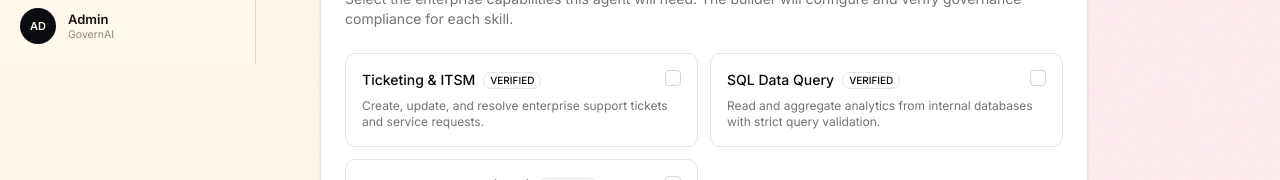
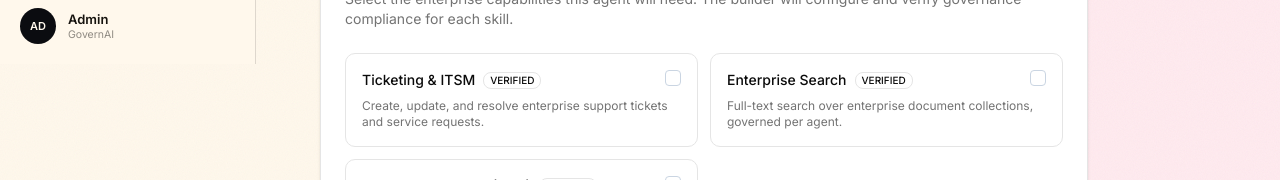
Before and after one commit to bakshishantanu/GovernAI, a Next.js app in the folder frontend/: page /request-agent in a window 1280 px wide. Shown: the part 736-916 px from the top of the page. Built offline with nearby package versions, Linux system fonts and the light colour scheme; no server answers.

Commit message:
feat(frontend): map solr_search icon and details across all console pages and modals

```diff
--- a/frontend/src/app/(console)/_components/agent-grid.tsx
+++ b/frontend/src/app/(console)/_components/agent-grid.tsx
@@ -19,6 +19,7 @@ type AgentBudget = { agent_id: string; spend_usd: number; cap_usd: number };
 const SKILL_ICON: Record<string, LucideIcon> = {
   ticketing: Ticket,
   document_search: FileSearch,
+  solr_search: Search,
   sql_query: Database,
 };
 
--- a/frontend/src/app/(console)/agents/[id]/_components/passport-panel.tsx
+++ b/frontend/src/app/(console)/agents/[id]/_components/passport-panel.tsx
@@ -1,13 +1,14 @@
 "use client";
 
 import { motion } from "framer-motion";
-import { Bot, FileSearch, Database, Ticket } from "lucide-react";
+import { Bot, FileSearch, Database, Ticket, Search } from "lucide-react";
 import type { LucideIcon } from "lucide-react";
 import { money, type Agent, type Budget } from "../../_components/agent-types";
 
 const SKILL_ICON: Record<string, LucideIcon> = {
   ticketing: Ticket,
   document_search: FileSearch,
+  solr_search: Search,
   sql_query: Database,
 };
 
--- a/frontend/src/app/(console)/agents/_components/create-agent-modal.tsx
+++ b/frontend/src/app/(console)/agents/_components/create-agent-modal.tsx
@@ -2,13 +2,14 @@
 
 import { useEffect, useState } from "react";
 import { motion, AnimatePresence } from "framer-motion";
-import { X, Bot, FileSearch, Database, Ticket, ShieldCheck, ShieldX } from "lucide-react";
+import { X, Bot, FileSearch, Database, Ticket, ShieldCheck, ShieldX, Search } from "lucide-react";
 import type { LucideIcon } from "lucide-react";
 import { fetchApi } from "@/lib/api-client";
 
 const SKILL_ICON: Record<string, LucideIcon> = {
   ticketing: Ticket,
   document_search: FileSearch,
+  solr_search: Search,
   sql_query: Database,
 };
 
--- a/frontend/src/app/(console)/agents/_components/passport-card.tsx
+++ b/frontend/src/app/(console)/agents/_components/passport-card.tsx
@@ -2,7 +2,7 @@
 
 import Link from "next/link";
 import { motion, useReducedMotion } from "framer-motion";
-import { Bot, FileSearch, Database, Ticket } from "lucide-react";
+import { Bot, FileSearch, Database, Ticket, Search } from "lucide-react";
 import type { LucideIcon } from "lucide-react";
 import { PassportStamp } from "./passport-stamp";
 import { lifecycleOf, type Agent } from "./agent-types";
@@ -10,6 +10,7 @@ import { lifecycleOf, type Agent } from "./agent-types";
 const SKILL_ICON: Record<string, LucideIcon> = {
   ticketing: Ticket,
   document_search: FileSearch,
+  solr_search: Search,
   sql_query: Database,
 };
 
--- a/frontend/src/app/(console)/request-agent/components/request-agent-form.tsx
+++ b/frontend/src/app/(console)/request-agent/components/request-agent-form.tsx
@@ -26,10 +26,10 @@ const FALLBACK_SKILLS: Skill[] = [
     trust_level: "verified"
   },
   {
-    id: "sql_query",
-    name: "sql_query",
-    display_name: "SQL Data Query",
-    description: "Read and aggregate analytics from internal databases with strict query validation.",
+    id: "solr_search",
+    name: "solr_search",
+    display_name: "Enterprise Search",
+    description: "Full-text search over enterprise document collections, governed per agent.",
     trust_level: "verified"
   },
   {
--- a/frontend/src/app/(console)/skills/_components/skill-card.tsx
+++ b/frontend/src/app/(console)/skills/_components/skill-card.tsx
@@ -1,13 +1,14 @@
 "use client";
 
 import { motion, useReducedMotion } from "framer-motion";
-import { ShieldCheck, Bot, FileSearch, Database, Ticket } from "lucide-react";
+import { ShieldCheck, Bot, FileSearch, Database, Ticket, Search } from "lucide-react";
 import type { LucideIcon } from "lucide-react";
 import { accentFor, type Skill } from "./skill-types";
 
 const SKILL_ICON: Record<string, LucideIcon> = {
   ticketing: Ticket,
   document_search: FileSearch,
+  solr_search: Search,
   sql_query: Database,
 };
 
--- a/frontend/src/app/(console)/skills/_components/skill-detail-modal.tsx
+++ b/frontend/src/app/(console)/skills/_components/skill-detail-modal.tsx
@@ -1,13 +1,14 @@
 "use client";
 
 import { motion, AnimatePresence } from "framer-motion";
-import { X, ShieldCheck, Bot, FileSearch, Database, Ticket } from "lucide-react";
+import { X, ShieldCheck, Bot, FileSearch, Database, Ticket, Search } from "lucide-react";
 import type { LucideIcon } from "lucide-react";
 import { accentFor, type Skill } from "./skill-types";
 
 const SKILL_ICON: Record<string, LucideIcon> = {
   ticketing: Ticket,
   document_search: FileSearch,
+  solr_search: Search,
   sql_query: Database,
 };
 
--- a/frontend/src/app/(console)/skills/_components/skill-types.ts
+++ b/frontend/src/app/(console)/skills/_components/skill-types.ts
@@ -19,6 +19,7 @@ export type Skill = {
 export const SKILL_ACCENT: Record<string, { fg: string; bg: string; ring: string }> = {
   ticketing: { fg: "var(--l-teal)", bg: "var(--l-teal)", ring: "var(--l-teal)" },
   document_search: { fg: "var(--l-orange-deep)", bg: "var(--l-orange)", ring: "var(--l-orange)" },
+  solr_search: { fg: "var(--l-navy-deep)", bg: "var(--l-navy-deep)", ring: "var(--l-navy-deep)" },
   sql_query: { fg: "var(--l-yellow-deep)", bg: "var(--l-yellow-deep)", ring: "var(--l-yellow-deep)" },
 };
 
```
